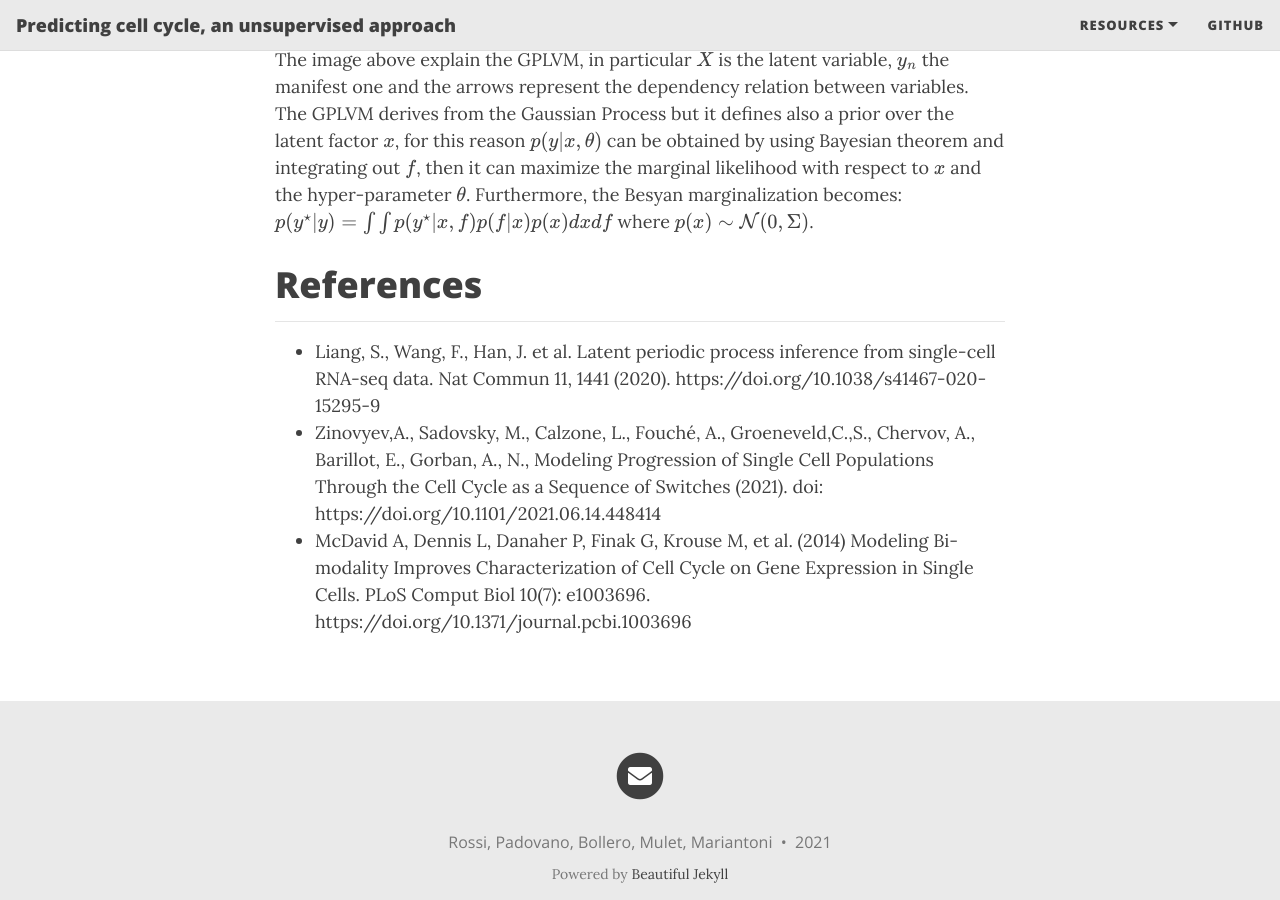
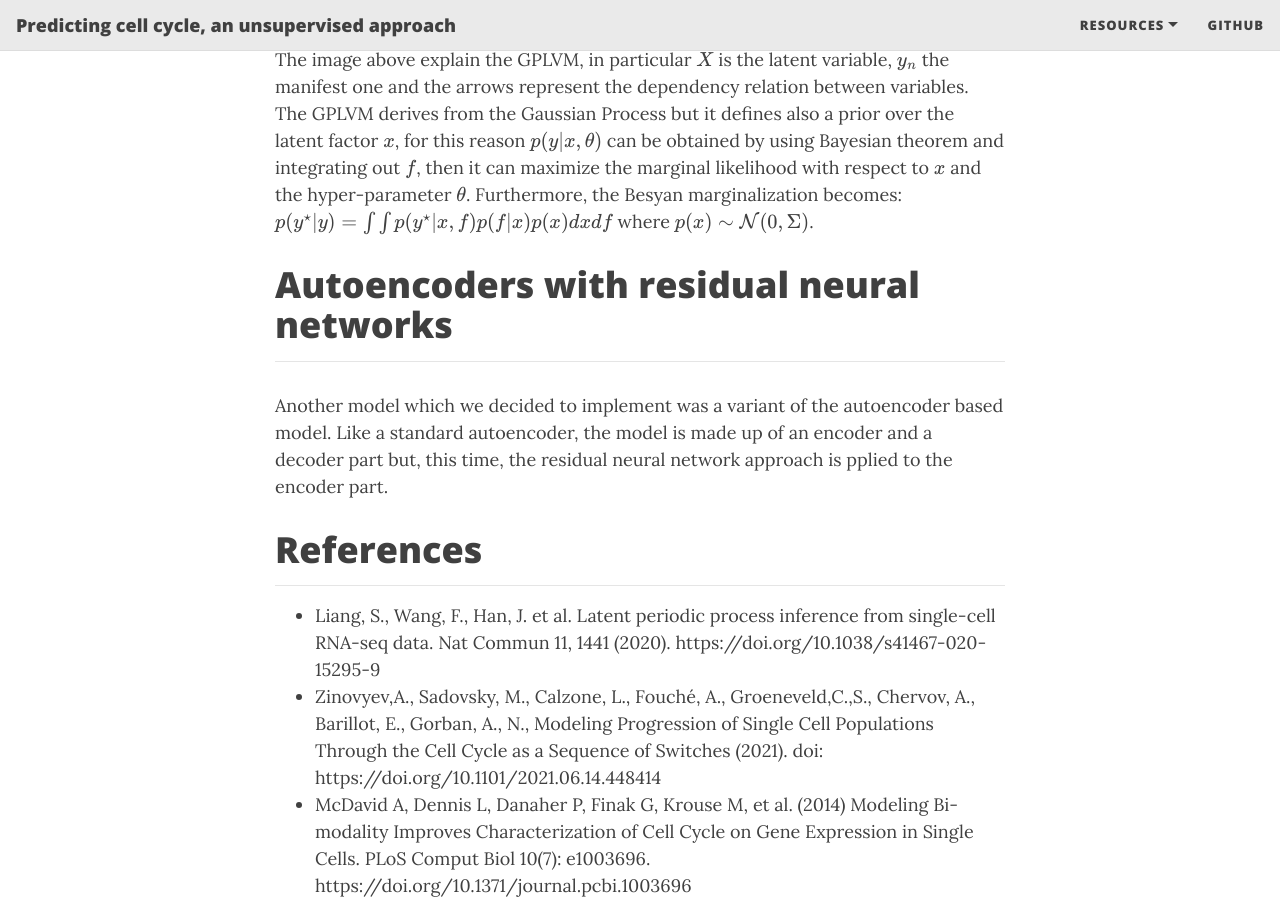
Before and after one commit to lucarossi9/statistical_computation_4, a Jekyll site: the page built from index.md, in a window 1280 px wide and 900 px high, scrolled down 10113 px. Built offline with Jekyll 4.4.1, drawn with Linux system fonts in a browser that asks for light colours; nearby versions of some CDN libraries; formulas are drawn with MathJax 3; the list of posts is cut into pages by our own code.

Commit message:
Update index.md

```diff
--- a/index.md
+++ b/index.md
@@ -104,6 +104,7 @@ $$
 
 #  GPLVM
 --------------------------------
+
 In order to perform the period inference from the RNA sequences we will use a Bayesan method (GPLVN), which considers stochasticity and do not assume any parametric form of the data. The Gaussian Process Latent Variable Model (GPLVM) is a dimensionality reduction method that uses a Gaussian process to learn a low-dimensional representation of (potentially) high-dimensional data.
 
 The __Gaussian process__ attempts to describe a directional dependency between a covariate variable $$x$$ and the corresponding observable output $$y$$. For doing that it uses the conditional distribution $$p(y\vert x)$$ which describes the dependency of an observable $$y$$ on a corresponding input $$x \in X$$.
@@ -143,6 +144,11 @@ $$
 where $$p(x)\sim \mathcal{N}(0,\Sigma)$$.
 
 
+# Autoencoders with residual neural networks
+--------------------------------------------------
+
+Another model which we decided to implement was a variant of the autoencoder based model. Like a standard autoencoder, the model is made up of an encoder and a decoder part but, this time, the residual neural network approach is pplied to the encoder part.
+
 # References
 --------------------------------------------------
 
```
